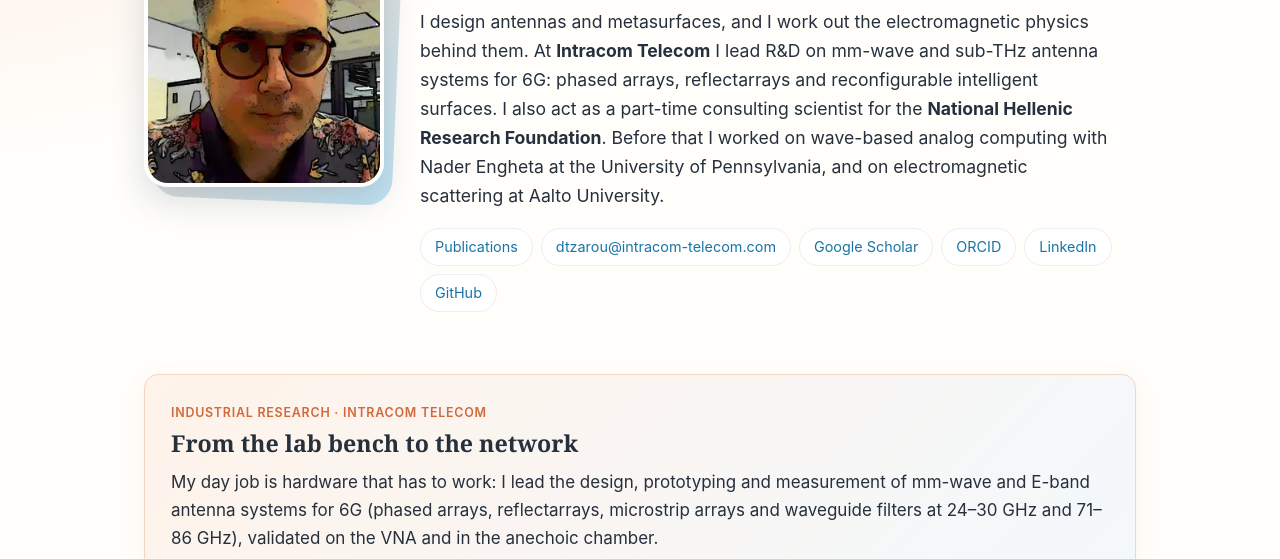
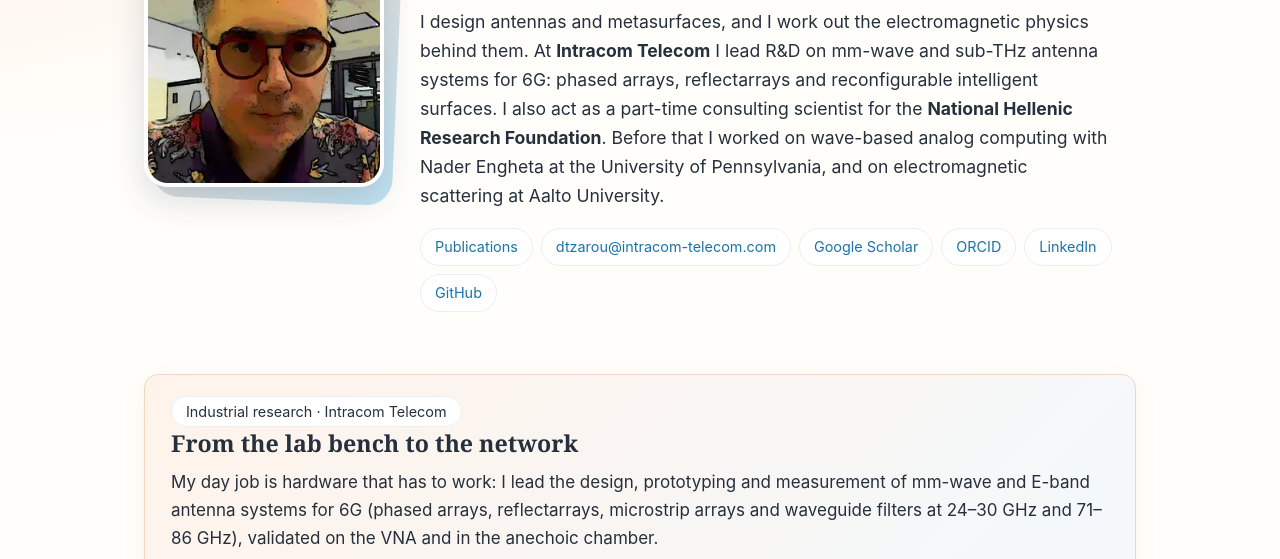
Before and after one commit to dtzarouc/dtzarouc.github.io, a plain HTML site: page index.html in a window 1280 px wide. Shown: the part 240-799 px from the top of the page. Drawn offline with Linux system fonts and the light colour scheme.

Commit message:
Update index.html

```diff
--- a/index.html
+++ b/index.html
@@ -34,7 +34,7 @@
 
 
 <section class="industry" aria-label="Industrial research">
-  <span class="tag">Industrial research · Intracom Telecom</span>
+  <span class="pill">Industrial research · Intracom Telecom</span>
   <h2>From the lab bench to the network</h2>
   <p>My day job is hardware that has to work: I lead the design, prototyping and measurement of mm-wave and E-band antenna systems for 6G
   (phased arrays, reflectarrays, microstrip arrays and waveguide filters at 24&ndash;30&nbsp;GHz and 71&ndash;86&nbsp;GHz), validated on the VNA and in the anechoic chamber.</p>
```
